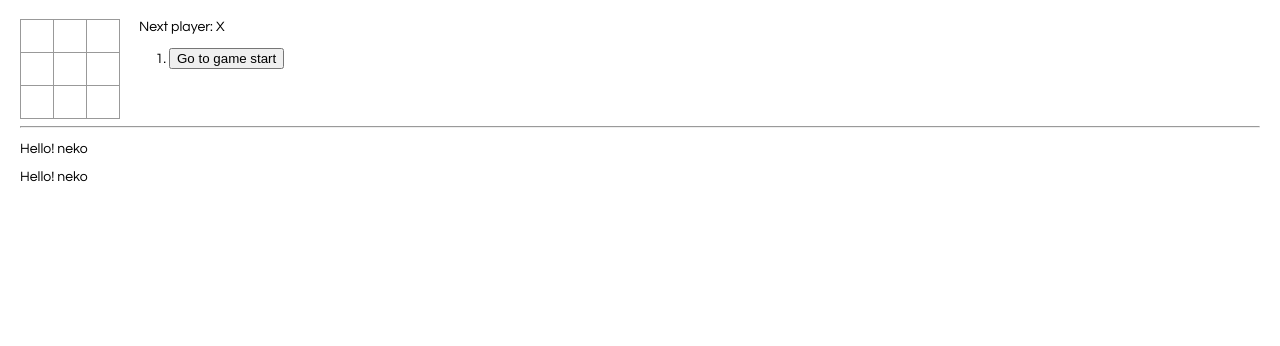
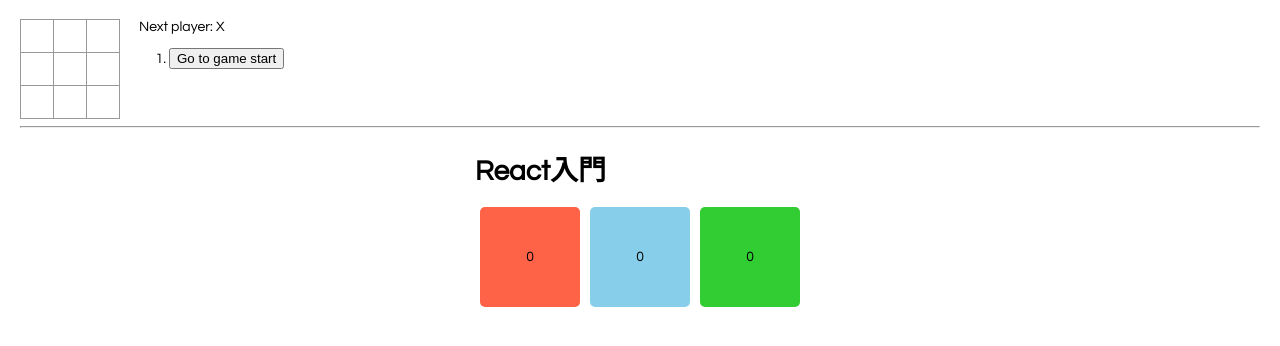
Before and after one commit to kobayashi-m42/react-tutorial, a React app: page / in a window 1280 px wide. Built offline with nearby package versions, Linux system fonts and the light colour scheme.

Commit message:
ボタンを押下された回数をカウントアップする機能を追加

```diff
--- a/src/index.css
+++ b/src/index.css
@@ -48,3 +48,27 @@
 .game-info {
   margin-left: 20px;
 }
+
+.container {
+  width: 330px;
+  margin: 20px auto;
+}
+
+.container ul {
+  list-style: none;
+  margin: 0;
+  padding: 0;
+  display: flex;
+  flex-wrap: wrap;
+}
+
+.container li {
+  width: 100px;
+  height: 100px;
+  line-height: 100px;
+  text-align: center;
+  cursor: pointer;
+  user-select: none;
+  border-radius: 5px;
+  margin: 0 5px 10px;
+}
--- a/src/index.js
+++ b/src/index.js
@@ -148,11 +148,43 @@
 // ========================================
 // 以下はドットインストールのコード
 
-const name = 'neko';
+class Counter extends React.Component {
+  constructor(props) {
+    super(props);
+    this.state = {
+      count: 0,
+    }
+  }
+
+  countUp() {
+    this.setState(prevState => {
+      return {
+        count: prevState.count +1
+      };
+    });
+  }
+
+  render() {
+    return (
+      <li
+        style={{backgroundColor: this.props.color}}
+        onClick={() =>this.countUp()}
+      >
+        {this.state.count}
+      </li>
+    );
+  }
+}
+
+const name = 'React入門';
 ReactDOM.render(
-  <div>
-    <p>Hello! {name}</p>
-    <p>Hello! {name}</p>
+  <div className="container">
+    <h1>{name}</h1>
+    <ul>
+      <Counter color="tomato" />
+      <Counter color="skyblue" />
+      <Counter color="limegreen" />
+    </ul>
   </div>,
   document.getElementById('dotinstall')
 );
```
